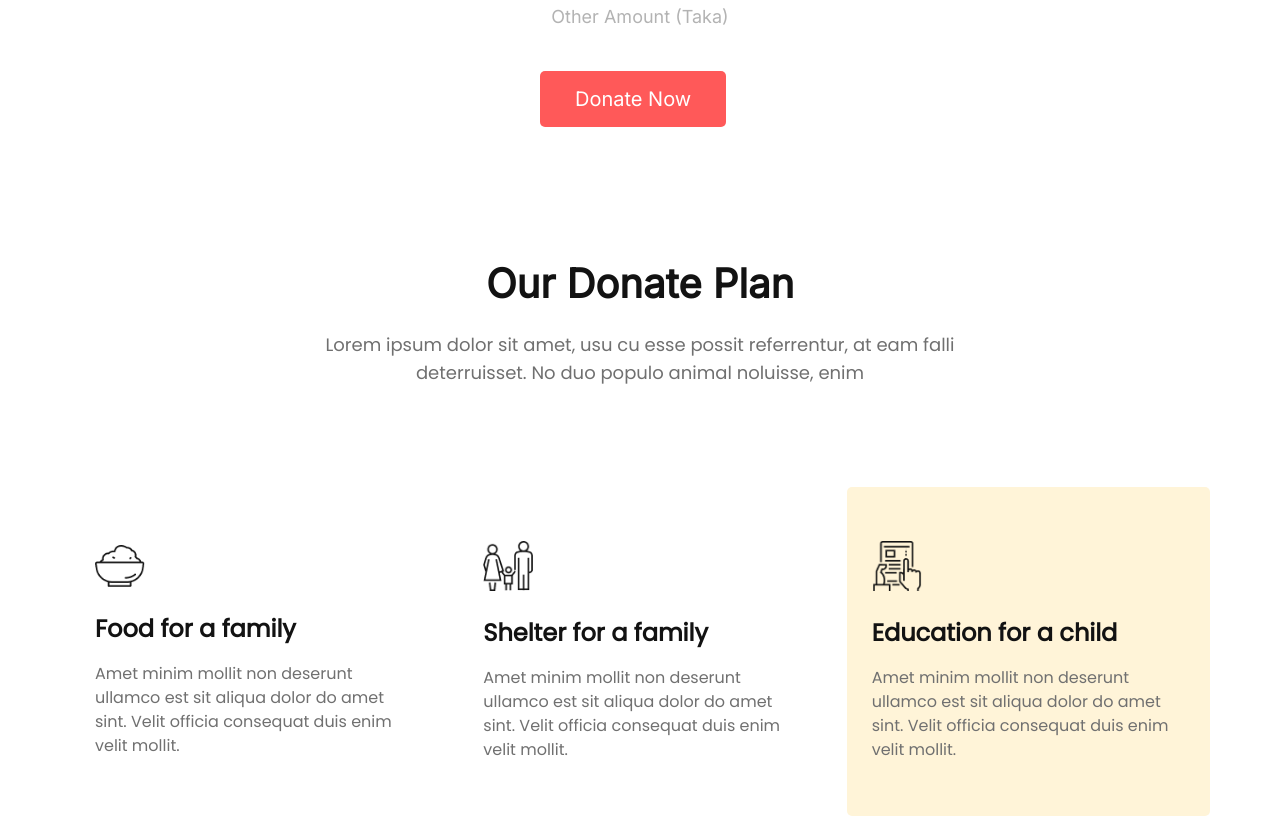
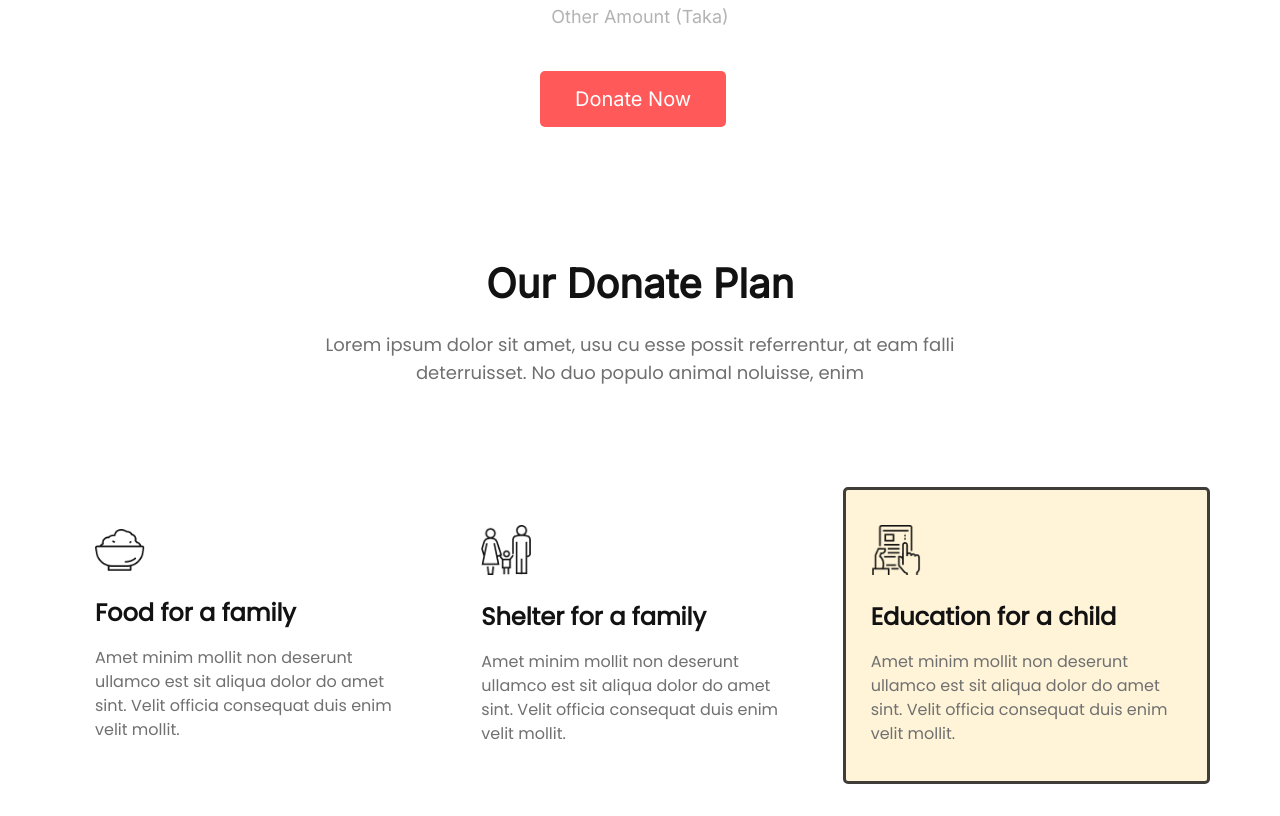
Before and after one commit to Hasan-Nayem/DonateToday, a plain HTML site: page index.html in a window 1280 px wide. Shown: the part 1154-1970 px from the top of the page. After the commit the page ends 1938 px from the top, so only its background shows below. Drawn offline with Linux system fonts and the light colour scheme.

Commit message:
Donate Border added - Edication For a child

```diff
--- a/assets/styles/style.css
+++ b/assets/styles/style.css
@@ -136,9 +136,10 @@ body::-webkit-scrollbar {
     color: #707070;
 }
 .plan{
-    padding: 54px 25px;
+    padding: 35px 25px;
 }
 .selected-plan{
     border-radius: 5px;
     background-color: #fff4d8;
+    border: 3px solid #403d38;
 }
```
